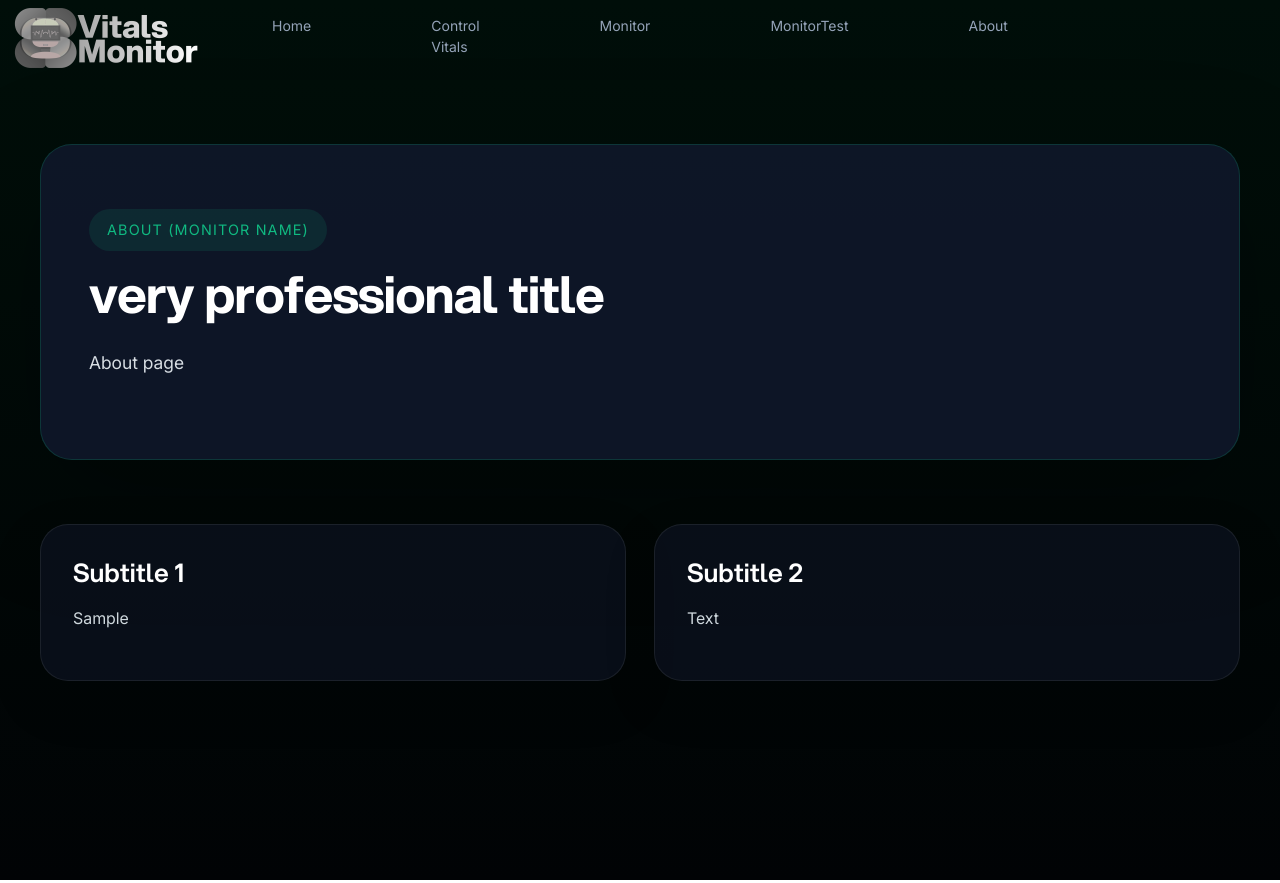
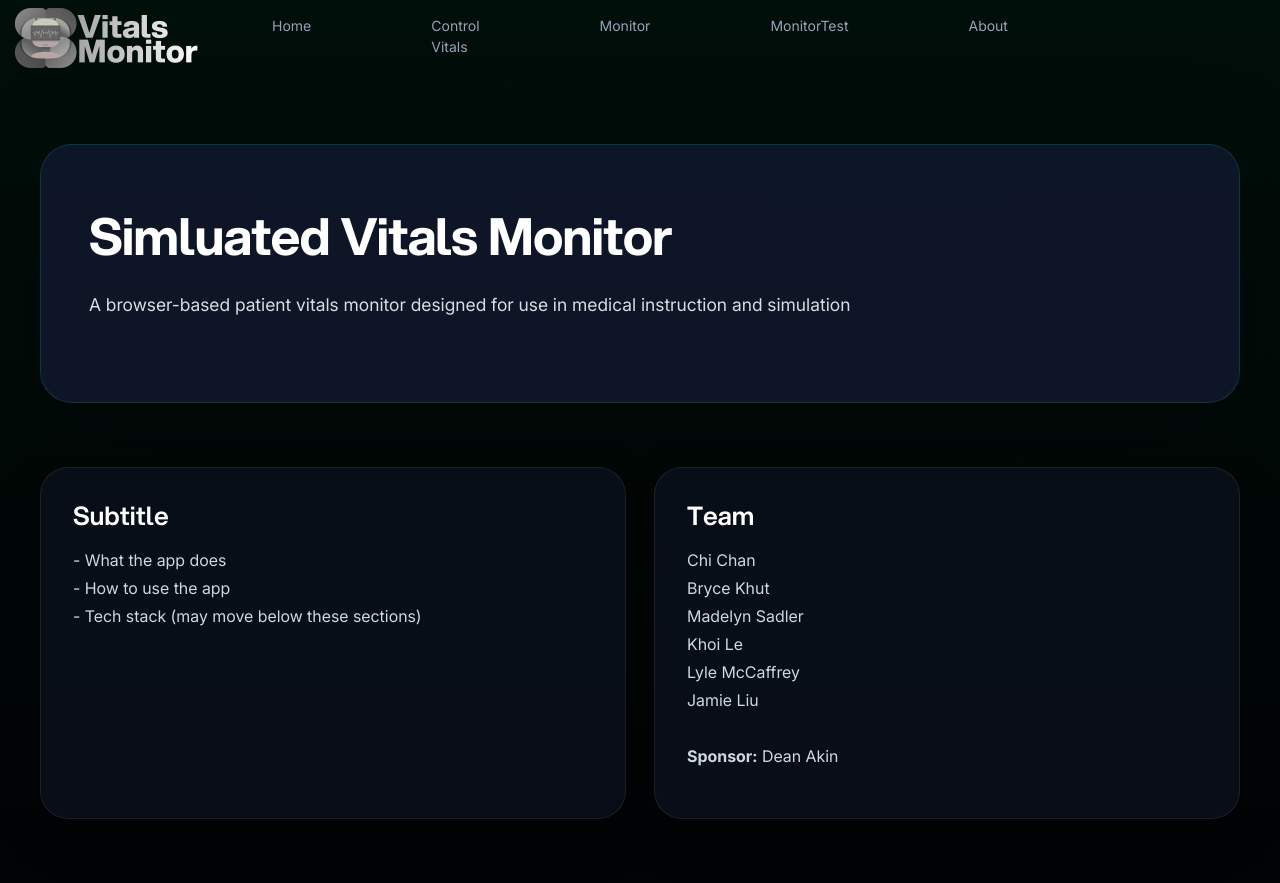
Before and after one commit to Online-Vitals-Monitor/Online-Vitals-Monitor, a React (Create React App) app in the folder frontend/: page /about in a window 1280 px wide. Built offline with nearby package versions, Linux system fonts and the light colour scheme; no server answers.

Commit message:
blocked out text content

```diff
--- a/frontend/src/pages/about/About.css
+++ b/frontend/src/pages/about/About.css
@@ -21,20 +21,7 @@
 }
 
 .about-hero-copy {
-  max-width: 780px;
-}
-
-.about-hero-tag {
-  display: inline-flex;
-  margin-bottom: 1rem;
-  padding: 10px 18px;
-  border-radius: 999px;
-  font-family: "Inter", sans-serif;
-  font-size: 0.9rem;
-  letter-spacing: 0.08em;
-  text-transform: uppercase;
-  background: rgba(16, 185, 129, 0.12);
-  color: #10b981;
+  max-width: 960px;
 }
 
 .about-hero-title {
@@ -51,7 +38,7 @@
   font-family: "Inter", sans-serif;
   font-size: 1.1rem;
   line-height: 1.9;
-  max-width: 680px;
+  max-width: 960px;
   color: #d7dde3;
 }
 
--- a/frontend/src/pages/about/About.tsx
+++ b/frontend/src/pages/about/About.tsx
@@ -5,25 +5,24 @@ const About = () => {
     <div className="about-page-container">
       <section className="about-hero-section">
         <div className="about-hero-copy">
-          <div className="about-hero-tag">About (monitor name) </div>
-          <h1 className="about-hero-title">very professional title</h1>
+          <h1 className="about-hero-title">Simluated Vitals Monitor</h1>
           <p className="about-hero-description">
-            About page
+            A browser-based patient vitals monitor designed for use in medical instruction and simulation
           </p>
         </div>
       </section>
 
       <section className="about-content-grid">
         <div className="about-card">
-          <h2>Subtitle 1</h2>
+          <h2>Subtitle</h2>
           <p>
-            Sample
+            - What the app does <br /> - How to use the app <br /> - Tech stack (may move below these sections)
           </p>
         </div>
         <div className="about-card">
-          <h2>Subtitle 2</h2>
+          <h2>Team</h2>
           <p>
-            Text
+            Chi Chan <br /> Bryce Khut <br /> Madelyn Sadler <br /> Khoi Le <br /> Lyle McCaffrey <br /> Jamie Liu <br /><br /> <b>Sponsor:</b> Dean Akin <br />
           </p>
         </div>
       </section>
```
